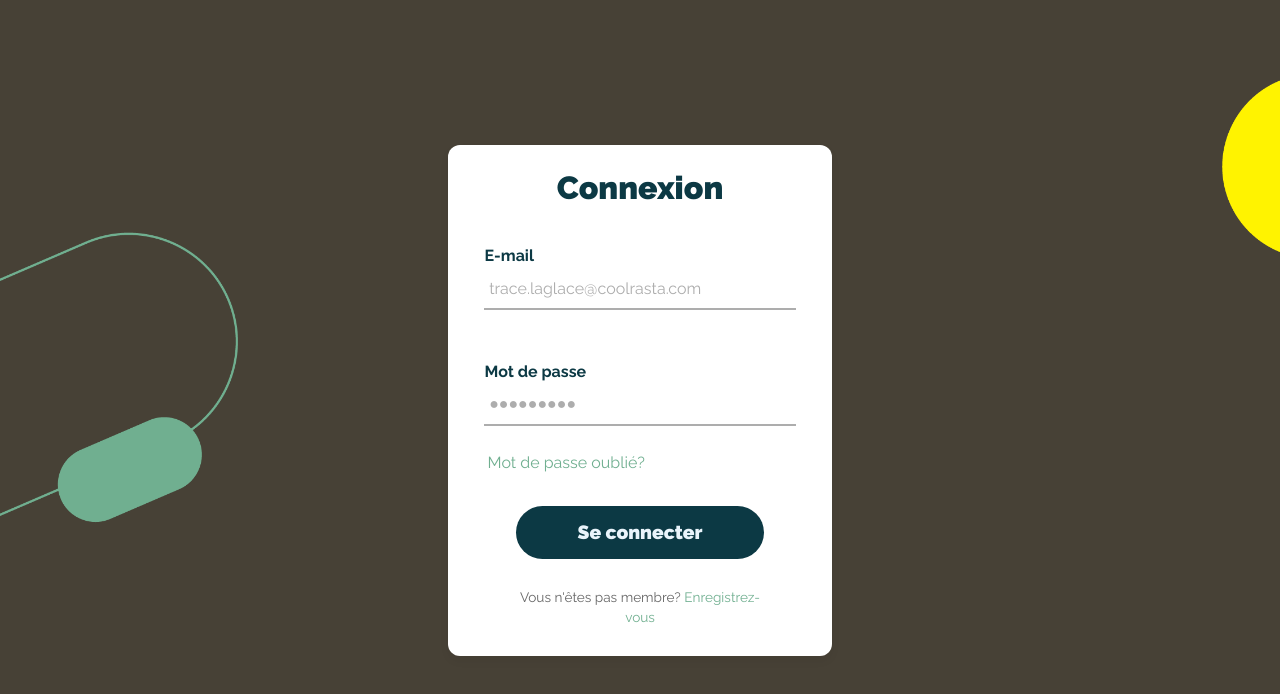
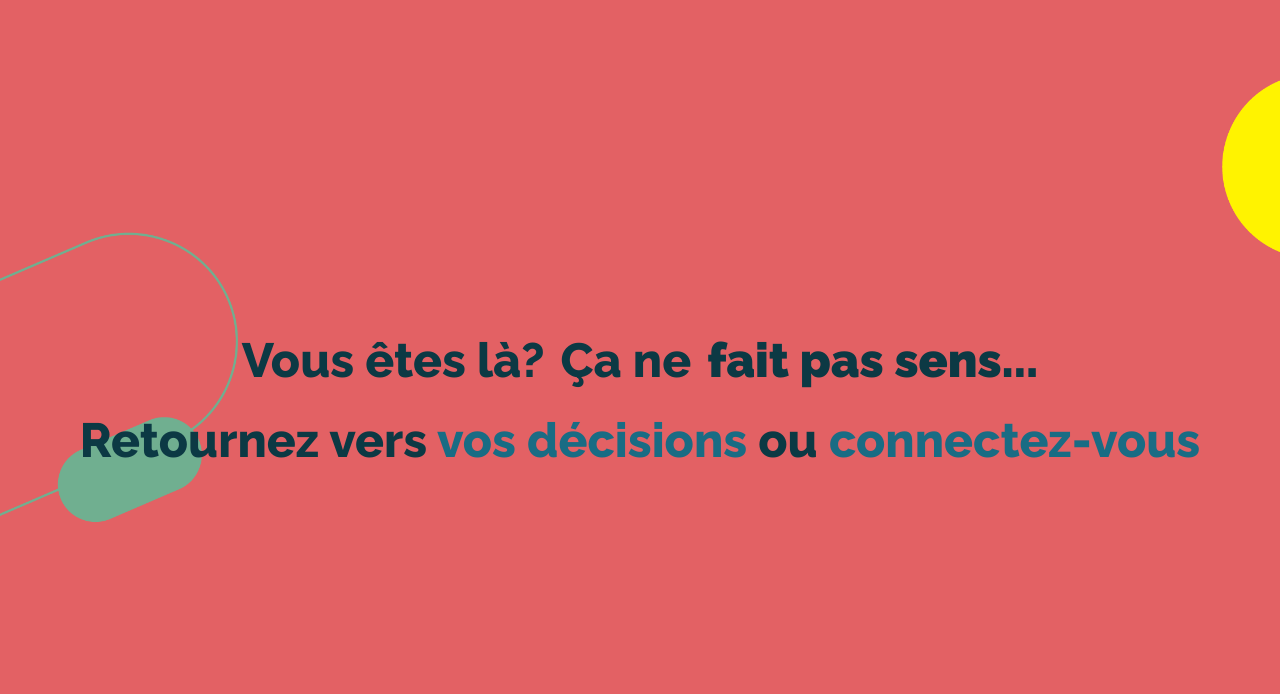
Before and after one commit to Goyave69/06_23_CDA_make_sense, a React (Vite) app in the folder frontend/: page /Test in a window 1280 px wide. Before the commit this address led to /login. Shown: the top 694 px of the page. Built offline with nearby package versions, Linux system fonts and the light colour scheme.

Commit message:
Last minute fixes before presentation, thank you everyone ^^

```diff
--- a/frontend/src/pages/ErrorPage.jsx
+++ b/frontend/src/pages/ErrorPage.jsx
@@ -10,7 +10,7 @@ export default function ErrorPage() {
       flexDirection="column"
       alignItems="center"
       color="#0C3944"
-      height="92.5vh"
+      height="100vh"
       gap={2}
     >
       <Box
--- a/frontend/src/pages/LoginPage.jsx
+++ b/frontend/src/pages/LoginPage.jsx
@@ -71,7 +71,7 @@ export default function LoginPage() {
           <div className="pass">Mot de passe oublié?</div>
           <input type="submit" value="Se connecter" />
           <div className="signup_link">
-            Vous n'êtes pas membre? <a href="Test">Enregistrez-vous</a>
+            Vous n'êtes pas membre? <a href="signup">Enregistrez-vous</a>
           </div>
         </form>
       </div>
--- a/frontend/src/pages/MyDecisions.jsx
+++ b/frontend/src/pages/MyDecisions.jsx
@@ -98,7 +98,7 @@ export default function MyDecisions() {
                 margin="5%"
                 noOfLines={3}
               >
-                <LinkOverlay as={ReachLink} to={`${myDecisions.id}`}>
+                <LinkOverlay as={ReachLink} to={`/decision/${myDecisions.id}`}>
                   {myDecisions.title}
                 </LinkOverlay>
               </Text>
```
Also changed, not shown: frontend/src/routes/Routes.jsx (+4 -4 lines).
